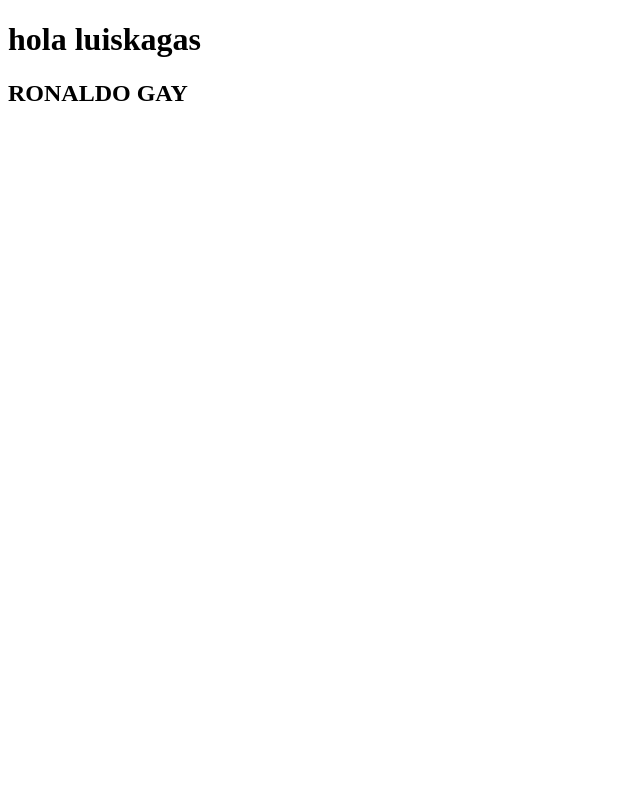
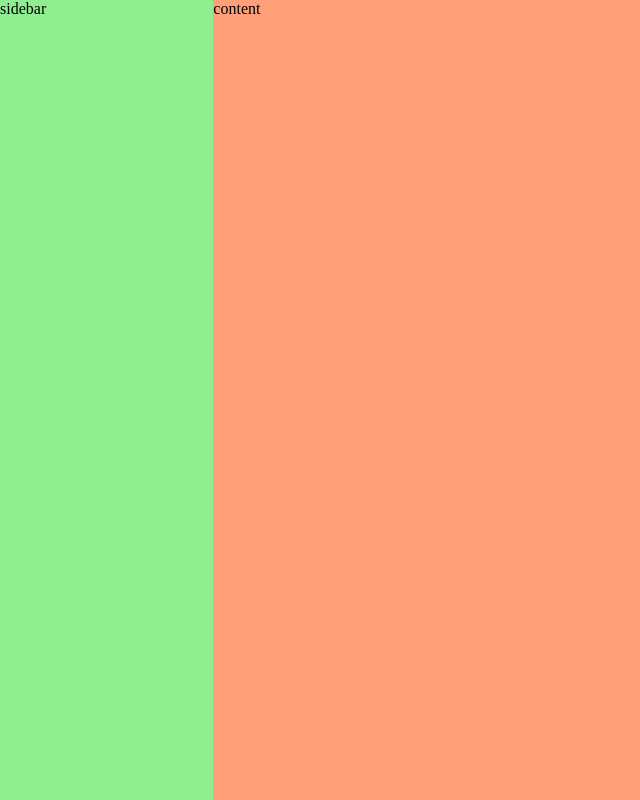
Before and after one commit to LuisCRangel/Meal-APi, a React (Vite) app: page / in a window 1280 px wide. Shown: the whole page, without its empty margins (0-640 px from the left). Built offline with nearby package versions, Linux system fonts and the light colour scheme.

Commit message:
dashboard division

```diff
--- a/src/App.css
+++ b/src/App.css
@@ -0,0 +1,18 @@
+body{
+  margin: 0;
+  padding: 0;
+}
+
+.App{
+  min-height: 100vh;
+  display: grid;
+  grid-template-columns: repeat(6, minmax(0, 1fr));
+}
+.sidebar{
+  background-color: lightgreen;
+}
+
+.content{
+  background-color: lightsalmon;
+  grid-column: span 5;
+}
--- a/src/App.jsx
+++ b/src/App.jsx
@@ -5,8 +5,9 @@ function App() {
 
   return (
     <div className="App">
-     <h1>hola luiskagas</h1>
-     <h2>RONALDO GAY</h2>
+    <div className='sidebar'>sidebar</div>
+    <div className='content'>content</div>
+
     </div>
   )
 }
```
